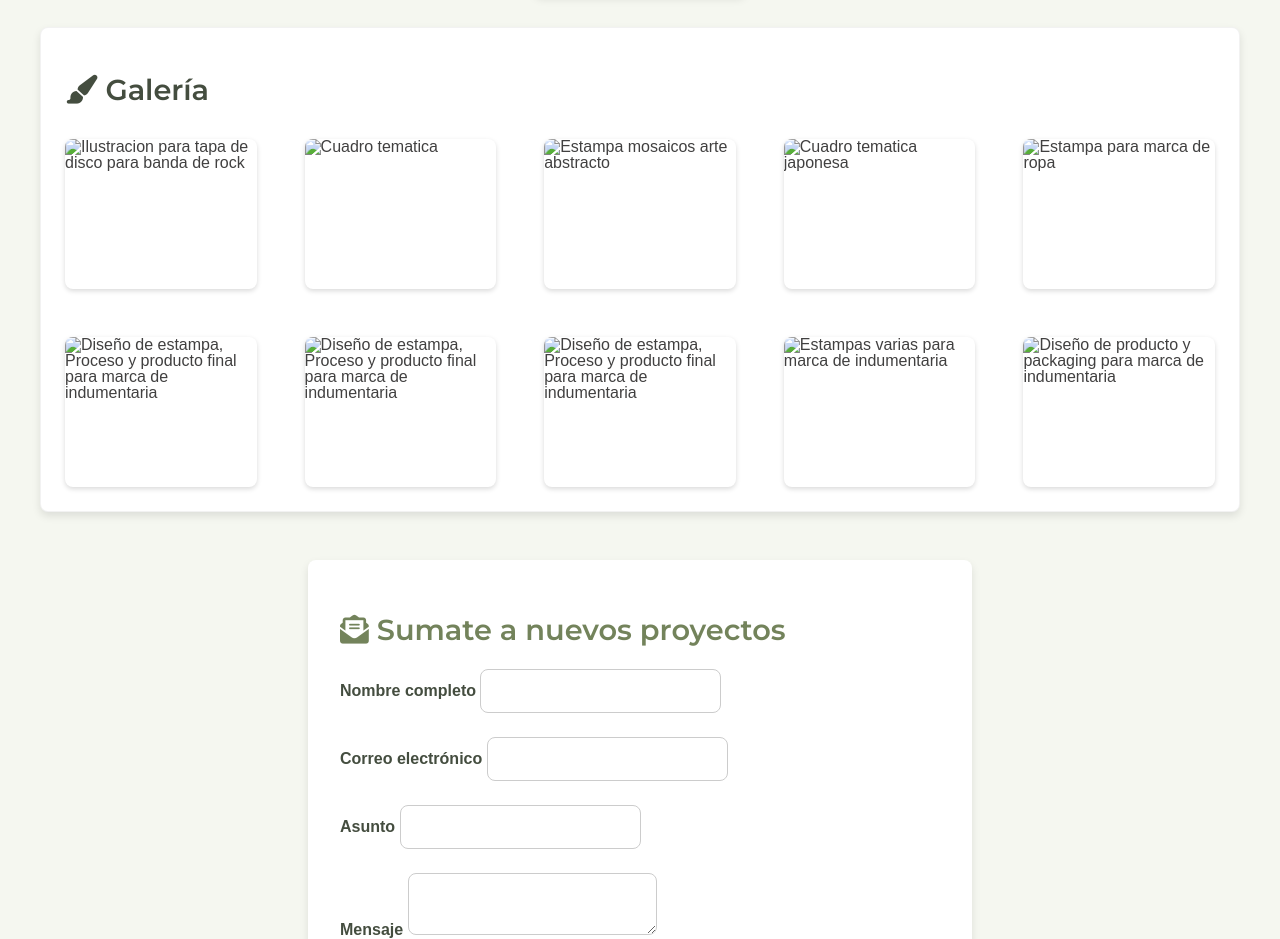
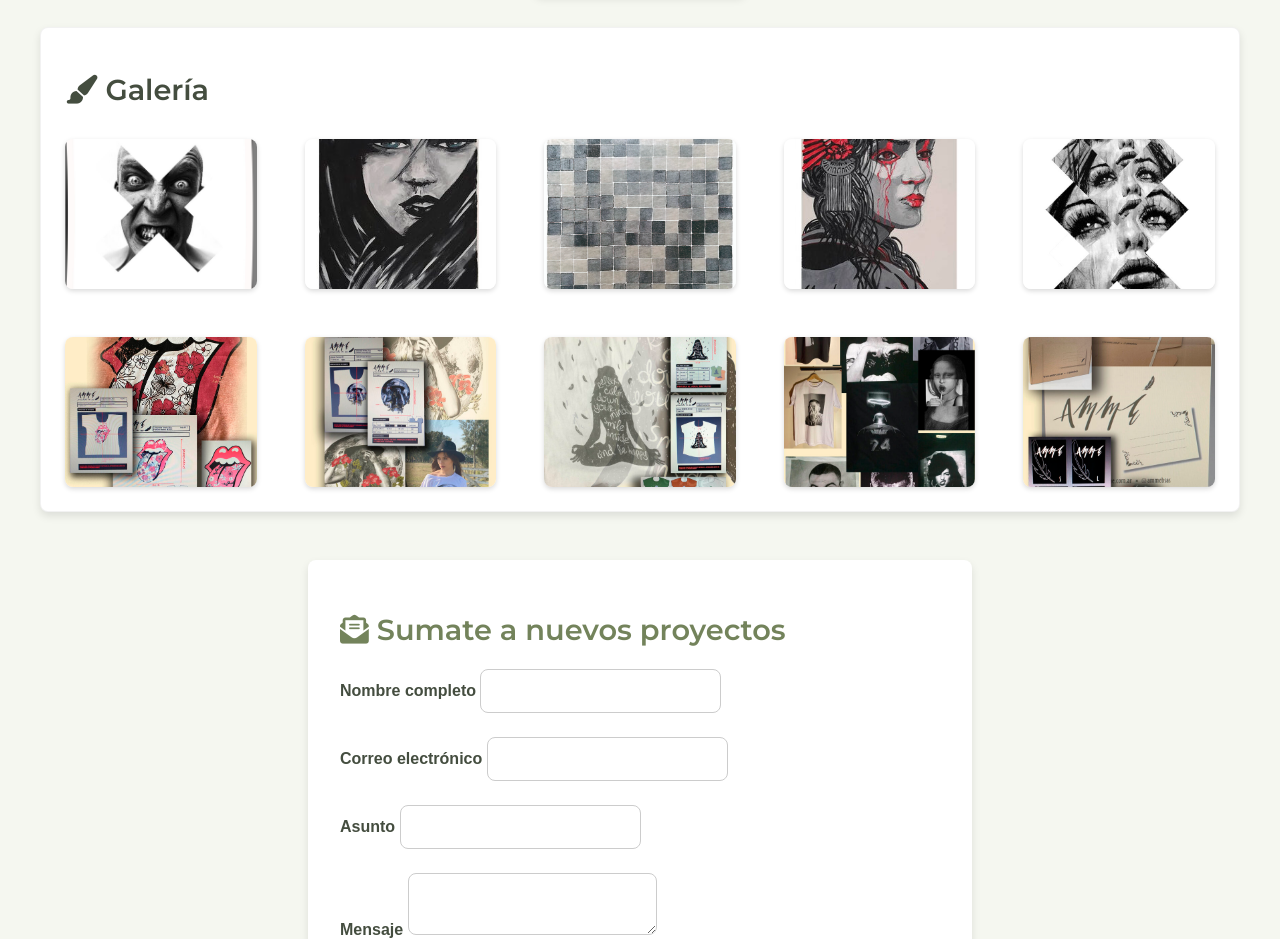
Before and after one commit to Romimbar/portafolio, a plain HTML site: page index.html in a window 1280 px wide. Shown: the part 2200-3139 px from the top of the page. Drawn offline with Linux system fonts and the light colour scheme; the site is published under a folder, as on GitHub Pages, so addresses that start at the root find nothing.

Commit message:
Corrijo rutas de imágenes para GitHub Pages

```diff
--- a/index.html
+++ b/index.html
@@ -177,52 +177,52 @@
       <h2><i class="fas fa-paint-brush"></i> Galería</h2>
       <div class="works-section works-grid">
         <img
-          src="/images/galeria/img1.jpg"
+          src="images/galeria/img1.jpg"
           alt="Ilustracion para tapa de disco para banda de rock"
           class="work-thumb"
         />
         <img
-          src="/images/galeria/img2.jpg"
+          src="images/galeria/img2.jpg"
           alt="Cuadro tematica  "
           class="work-thumb"
         />
         <img
-          src="/images/galeria/img3.jpg"
+          src="images/galeria/img3.jpg"
           alt="Estampa mosaicos arte abstracto"
            class="work-thumb"
         />
         <img
-          src="/images/galeria/img4.jpg"
+          src="images/galeria/img4.jpg"
           alt="Cuadro tematica japonesa"
           class="work-thumb"
         />
         <img
-           src="/images/galeria/img5.jpg"
+           src="images/galeria/img5.jpg"
            alt="Estampa para marca de ropa "
            class="work-thumb"
          />
         <img
-          src="/images/galeria-indu/indu1.jpg"
+          src="images/galeria-indu/indu1.jpg"
           alt="Diseño de estampa, Proceso y producto final para marca de indumentaria"
           class="work-thumb"
         />
         <img
-          src="/images/galeria-indu/indu2.jpg"
+          src="images/galeria-indu/indu2.jpg"
           alt="Diseño de estampa, Proceso y producto final para marca de indumentaria"
           class="work-thumb"
         />
         <img
-           src="/images/galeria-indu/indu3.jpg"
+           src="images/galeria-indu/indu3.jpg"
            alt="Diseño de estampa, Proceso y producto final para marca de indumentaria"
            class="work-thumb"
         />
         <img
-          src="/images/galeria-indu/indu4.jpg"
+          src="images/galeria-indu/indu4.jpg"
           alt="Estampas varias para marca de indumentaria"
           class="work-thumb"
         />
         <img
-           src="/images/galeria-indu/indu5.jpg"
+           src="images/galeria-indu/indu5.jpg"
            alt="Diseño de producto y packaging para marca de indumentaria"
            class="work-thumb"
          />
```
